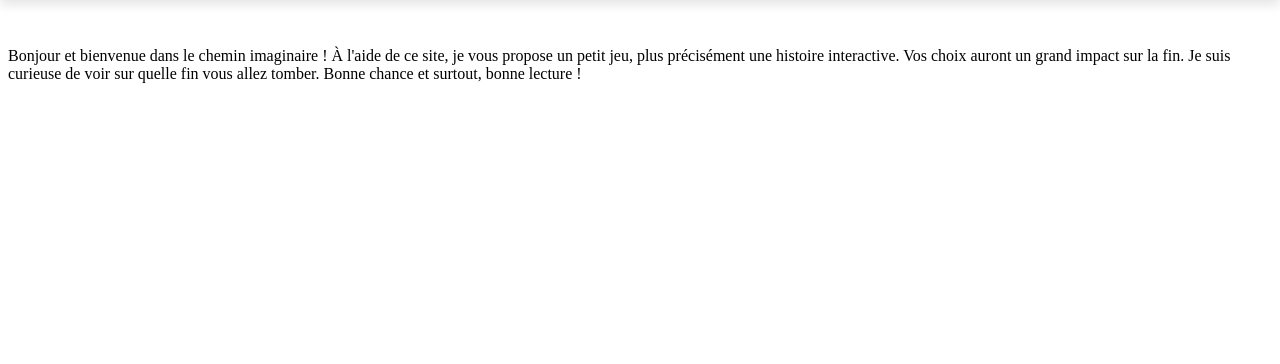
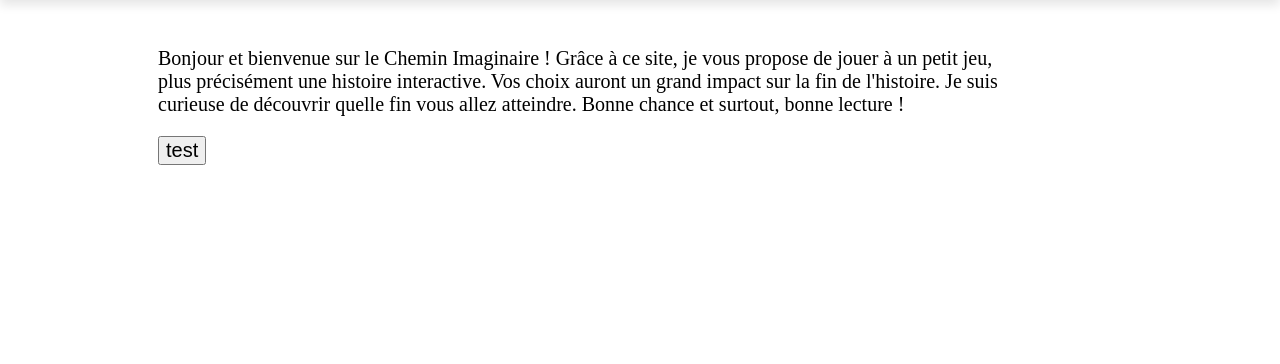
Before and after one commit to ThiNgocPhuong/projet_perso, a PHP site: page / in a window 1280 px wide. Shown: the part 129-493 px from the top of the page. Run offline with PHP 8.4, Linux system fonts and the light colour scheme.

Commit message:
Add files via upload

```diff
--- a/choix1.php
+++ b/choix1.php
@@ -25,7 +25,9 @@ $result = $conn->query($sql);
     <title>Histoire</title>
     </header>
     <body>
+        <div class="conteneur">
             <h1>Le commencement</h1>
+            <div class="text">
                 <?php
                     if ($result->num_rows > 0) {
                         while($row = $result->fetch_assoc()) {
@@ -38,5 +40,7 @@ $result = $conn->query($sql);
                     // Fermeture de la connexion
                     $conn->close();
                 ?>
+            </div>
+        </div>
     </body>
 </html>
--- a/choix2.php
+++ b/choix2.php
@@ -25,7 +25,9 @@ $result = $conn->query($sql);
     <title>Histoire</title>
     </header>
     <body>
+        <div class="conteneur">
             <h1>Le commencement</h1>
+            <div class="text">
                 <?php
                     if ($result->num_rows > 0) {
                         while($row = $result->fetch_assoc()) {
@@ -38,5 +40,7 @@ $result = $conn->query($sql);
                     // Fermeture de la connexion
                     $conn->close();
                 ?>
+            </div>
+        </div>
     </body>
 </html>
--- a/index.html
+++ b/index.html
@@ -19,10 +19,13 @@
         </nav>
     </header>
     <br>
-    <div class="conteneur" style="margin-top: 150px;">
+    <div class="conteneur" style="margin: 150px 250px 10px 150px; font-size: 20px ; ">
         <div class="pres">
-            <p>Bonjour et bienvenue dans le chemin imaginaire ! À l'aide de ce site, je vous propose un petit jeu, plus précisément une histoire interactive. Vos choix auront un grand impact sur la fin. Je suis curieuse de voir sur quelle fin vous allez tomber. Bonne chance et surtout, bonne lecture ! </p>
+            <p>Bonjour et bienvenue sur le Chemin Imaginaire ! Grâce à ce site, je vous propose de jouer à un petit jeu, plus précisément une histoire interactive. Vos choix auront un grand impact sur la fin de l'histoire. Je suis curieuse de découvrir quelle fin vous allez atteindre. Bonne chance et surtout, bonne lecture ! </p>
         </div>
+        <form action="./affiche_text.php" method="get" enctype="multipart/form-data">
+            <input type="submit" value="test" style="font-size: 20px;">
+        </form>
     </div>
 </body>
 </html>
```
Also changed, not shown: affiche_text.php (+13 -1 lines). Lines whose indentation alone changed are shown as unchanged.
